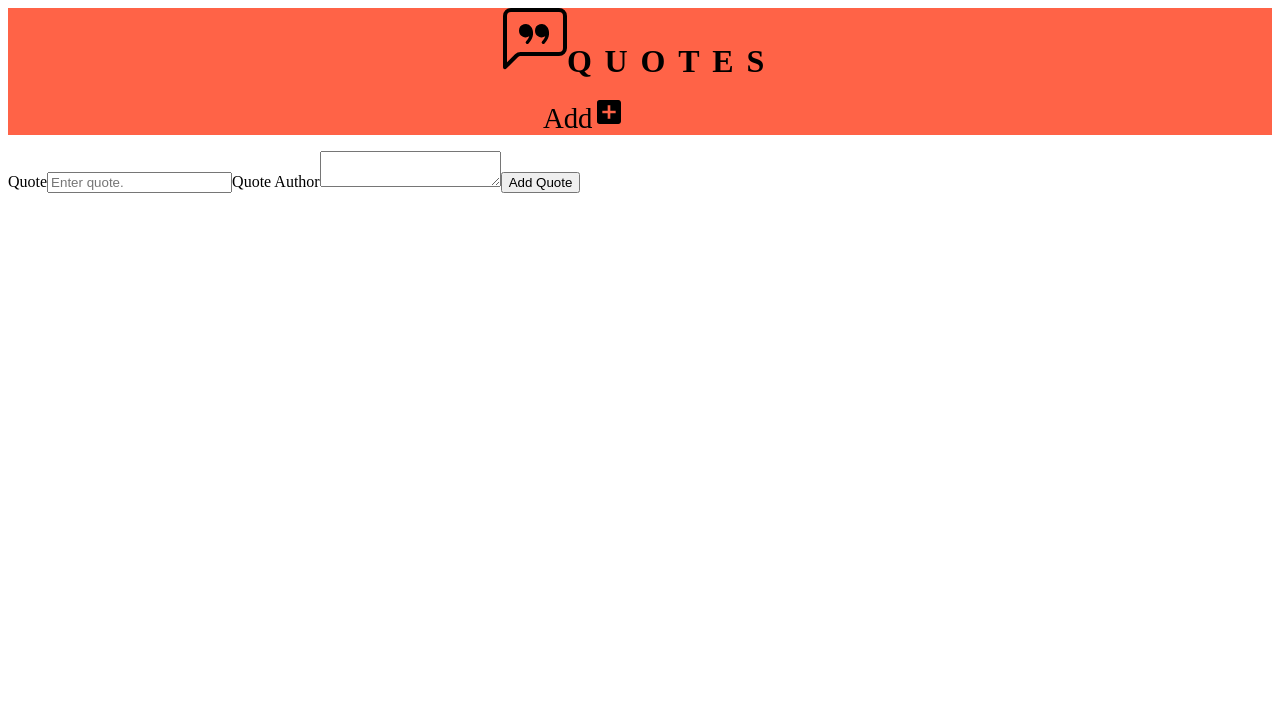
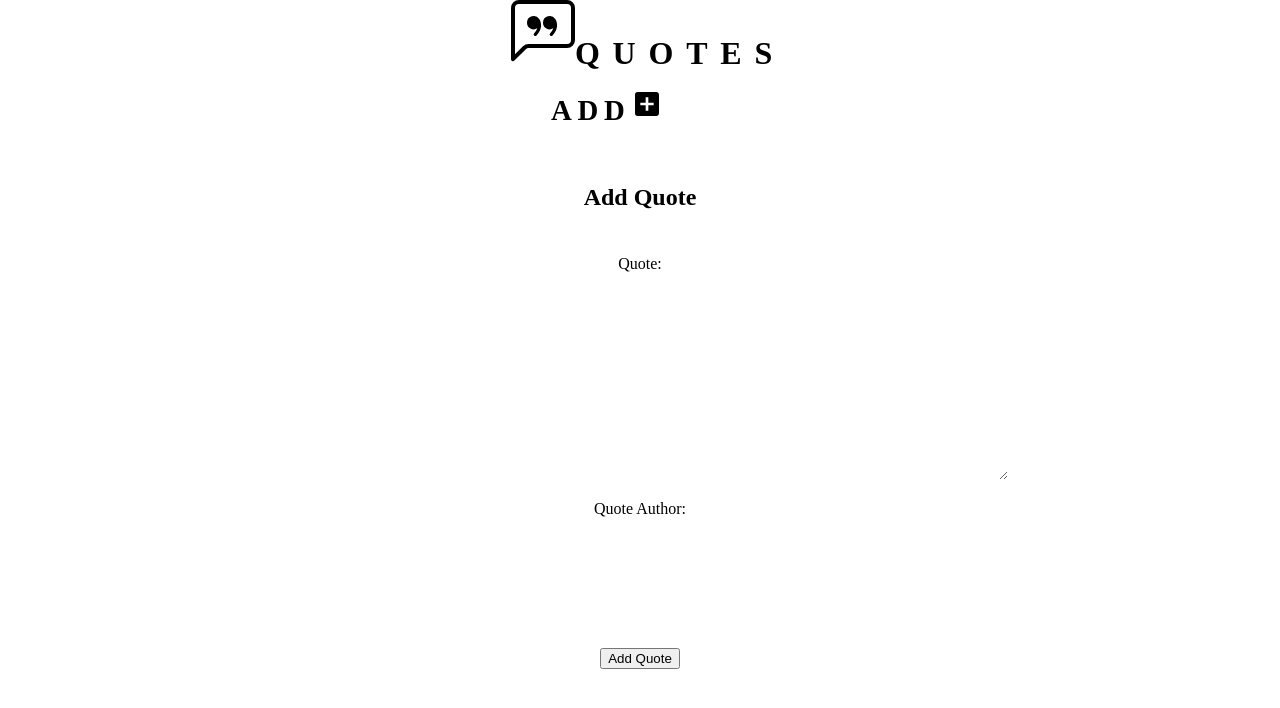
Before and after one commit to mamba-dev-KE/work-assessment-mvc, a React (Create React App) app in the folder frontend/: page /add in a window 1280 px wide. Shown: the top 708 px of the page. Built offline with nearby package versions, Linux system fonts and the light colour scheme; the HTML template or start-up script is replaced by a standard one.

Commit message:
UI changes

```diff
--- a/frontend/src/components/NavBar/NavBar.scss
+++ b/frontend/src/components/NavBar/NavBar.scss
@@ -1,7 +1,13 @@
 .header {
   width: 100%;
-  min-height: 6.5rem;
-  background-color: tomato;
+  min-height: 7.5rem;
+
+  background-color: hsl(var(--clr-primary));
+  box-shadow: 0 0 8px hsl(var(--clr-dark));
+
+  position: fixed;
+  top: 0;
+  z-index: 1;
 
   place-items: center;
 
@@ -24,12 +30,14 @@
     }
 
     a {
+      font-size: 2rem;
+      font-weight: 700;
+
+      color: black;
+      letter-spacing: 0.4em;
+
+      text-transform: uppercase;
       text-decoration: none;
-      letter-spacing: 0.4em;
-      font-weight: 700;
-      text-transform: uppercase;
-      color: black;
-      font-size: 2rem;
     }
   }
 
@@ -41,9 +49,13 @@
       --gap: 0.5em;
 
       a {
+        font-size: 1.8rem;
+        font-weight: 700;
+
+        letter-spacing: 0.2em;
+        color: black;
         text-decoration: none;
-        color: black;
-        font-size: 1.8rem;
+        text-transform: uppercase;
       }
     }
   }
--- a/frontend/src/components/Quote/Quote.jsx
+++ b/frontend/src/components/Quote/Quote.jsx
@@ -1,10 +1,21 @@
 import "./Quote.scss";
+import { MdDelete } from "react-icons/md";
+import { FaEdit } from "react-icons/fa";
+import axios from "axios";
 
-const Quote = ({ quote, author }) => {
+const Quote = ({ quote, author, _id }) => {
+  const handleClick = () => {
+    axios.delete(`http://localhost:5000/api/quotes/${_id}`);
+  };
+
   return (
     <article className="quote center">
-      <h3 className="quote__title">{quote}</h3>
-      <p className="quote__text">{author}</p>
+      <h3 className="quote__text">{quote}</h3>
+      <p className="quote__author">{author}</p>
+      <div className="quote__edit flex">
+        <MdDelete className="quote__delete pointer" onClick={handleClick} />
+        <FaEdit className="quote__edit pointer" />
+      </div>
     </article>
   );
 };
--- a/frontend/src/components/Quote/Quote.scss
+++ b/frontend/src/components/Quote/Quote.scss
@@ -1,21 +1,34 @@
-.property {
+.quote {
   width: calc(100% - 3.5rem);
   box-shadow: 10px 3px solid hsl(0 0% 0% / 0.8);
-  background-color: rgb(172, 194, 186);
+  background-color: hsl(var(--clr-secondary) / 0.4);
+  backdrop-filter: blur(8px);
+  color: hsl(var(--clr-dark));
 
   text-align: center;
   border-radius: 1rem;
   padding: 1em;
   margin-top: 1em;
 
-  .property__title {
-    text-transform: uppercase;
+  &__text {
     padding: 1em 0;
+    min-height: 10rem;
   }
 
-  .property__img {
-    width: 100%;
-    height: 30vh;
-    object-fit: cover;
+  &__author {
+    font-size: 1.8rem;
+    font-family: var(--ff-secondary);
+    font-weight: 500;
+    text-transform: uppercase;
   }
 }
+
+.quote__edit {
+  justify-content: space-between;
+
+  .quote__delete,
+  .quote__edit {
+    font-size: 2.4rem;
+    fill: hsl(var(--clr-dark));
+  }
+}
--- a/frontend/src/components/QuotesForm/QuotesForm.jsx
+++ b/frontend/src/components/QuotesForm/QuotesForm.jsx
@@ -1,4 +1,5 @@
-import { useState } from "react";
+import "./QuotesForm.scss";
+import { useState, useEffect } from "react";
 import axios from "axios";
 
 const QuotesForm = () => {
@@ -36,20 +37,26 @@ const QuotesForm = () => {
   };
 
   return (
-    <section>
-      <form onSubmit={handleSubmit}>
-        <label htmlFor="quote">Quote</label>
-        <input
-          type="text"
+    <section className="quote__form grid">
+      <form className="form" onSubmit={handleSubmit}>
+        <h1 className="form__title"> Add Quote</h1>
+        <label htmlFor="quote">Quote:</label>
+        <textarea
+          className="center"
+          value={quotes.quote}
           name="quote"
-          id="quote"
-          placeholder="Enter quote."
-          value={quotes.quote}
           onChange={handleChange}
         />
 
-        <label htmlFor="quote">Quote Author</label>
-        <textarea value={quotes.author} name="author" onChange={handleChange} />
+        <label htmlFor="author">Quote Author:</label>
+        <input
+          type="text"
+          name="author"
+          className="center"
+          id="author"
+          value={quotes.author}
+          onChange={handleChange}
+        />
         <button type="submit">Add Quote</button>
       </form>
     </section>
--- a/frontend/src/components/QuotesForm/QuotesForm.scss
+++ b/frontend/src/components/QuotesForm/QuotesForm.scss
@@ -0,0 +1,42 @@
+.quote__form {
+  justify-items: center;
+  margin-top: 10rem;
+}
+
+.form {
+  width: 90%;
+  max-width: 100rem;
+  padding-bottom: 3em;
+
+  background-color: hsl(var(--clr-secondary) / 0.4);
+  backdrop-filter: blur(8px);
+
+  text-align: center;
+
+  textarea,
+  input {
+    width: 80%;
+    border: 0;
+    display: block;
+
+    padding: 1em;
+    margin-block: 1.5em;
+  }
+
+  textarea {
+    height: 10rem;
+    padding: 1em;
+  }
+
+  input {
+    height: 4rem;
+  }
+
+  label {
+    font-weight: 500;
+  }
+}
+
+.form__title {
+  padding: 1em;
+}
--- a/frontend/src/pages/Quotes.jsx
+++ b/frontend/src/pages/Quotes.jsx
@@ -5,6 +5,10 @@ import Quote from "../components/Quote/Quote";
 
 const Properties = () => {
   const [quotes, setQuotes] = useState([]);
+
+  // const handleClick = () => {
+  //   axios.delete(`http://localhost:5000/api/quotes/${_id}`);
+  // };
 
   useEffect(() => {
     axios.get("http://localhost:5000/api/quotes").then((res) => {
@@ -15,9 +19,9 @@ const Properties = () => {
   console.log(quotes);
 
   return (
-    <section className="properties">
-      <h1 className="properties__title">Quotes</h1>
-      <div className="properties__container grid container center">
+    <section className="quotes">
+      <h1 className="quotes__title">Quotes</h1>
+      <div className="quotes__container container grid center">
         {quotes.map((Quotes) => (
           <Quote {...Quotes} key={Quotes._id} />
         ))}
--- a/frontend/src/pages/Quotes.scss
+++ b/frontend/src/pages/Quotes.scss
@@ -1,15 +1,18 @@
-.properties {
+.quotes {
   padding-bottom: 2em;
 }
 
-.properties__title {
+.quotes__title {
   text-align: center;
-  margin-block: 1.5em;
+  margin-block-start: 5em;
+  margin-block-end: 1em;
   font-family: --var(--ff-secondary);
 
   letter-spacing: 0.5em;
 }
 
-.properties__container {
+.quotes__container {
   grid-template-columns: repeat(auto-fill, minmax(350px, 1fr));
+  justify-content: center;
+  padding-inline: 5em;
 }
--- a/frontend/src/styles.scss
+++ b/frontend/src/styles.scss
@@ -6,6 +6,11 @@
 
   --ff-primary: "Ubuntu", sans-serif;
   --ff-secondary: "Montserrat", sans-serif;
+
+  --clr-primary: 359 88% 66%;
+  --clr-secondary: 136 100% 86%;
+
+  --clr-dark: 0 0% 29%;
 }
 
 *,
@@ -23,10 +28,7 @@ body {
 
   background-image: url("./assets/bg.svg");
   background-size: cover;
-}
-
-img {
-  max-width: 100%;
+  background-attachment: fixed;
 }
 
 // UTILITY CLASSES
```
